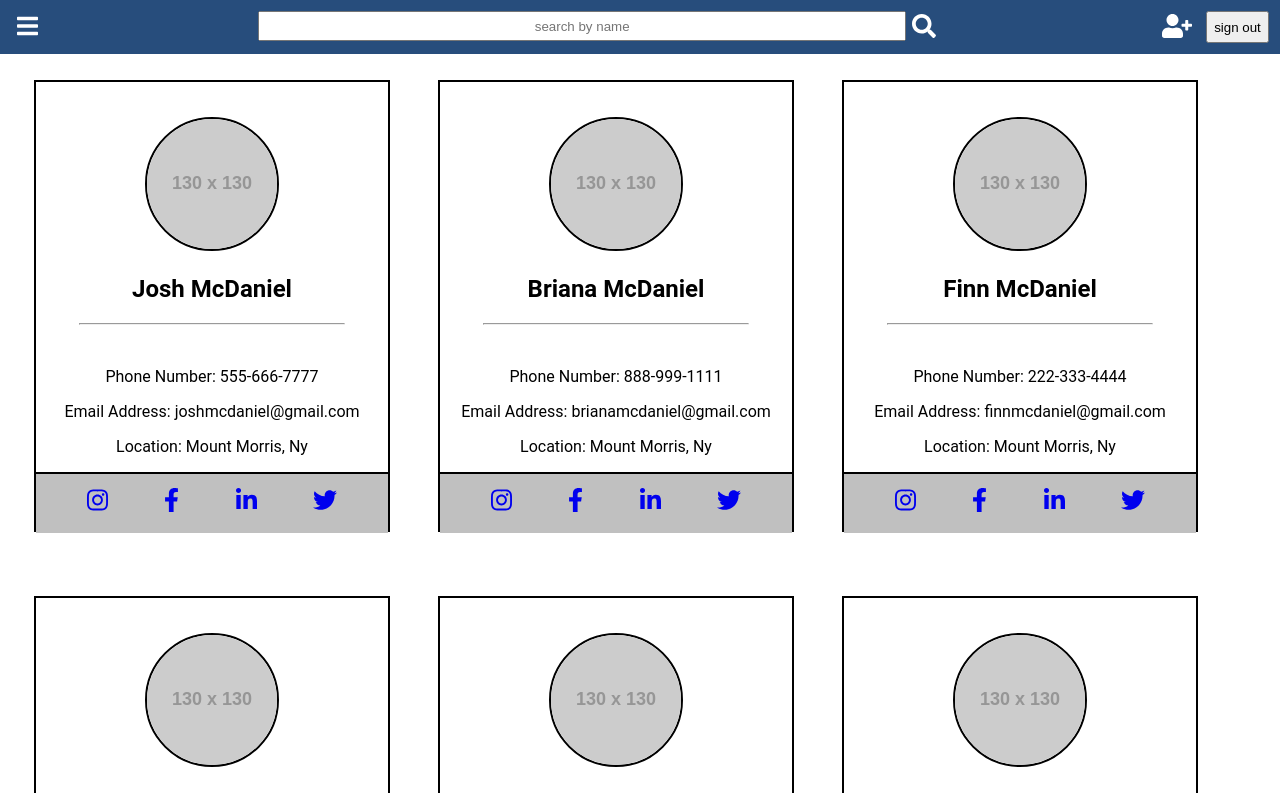
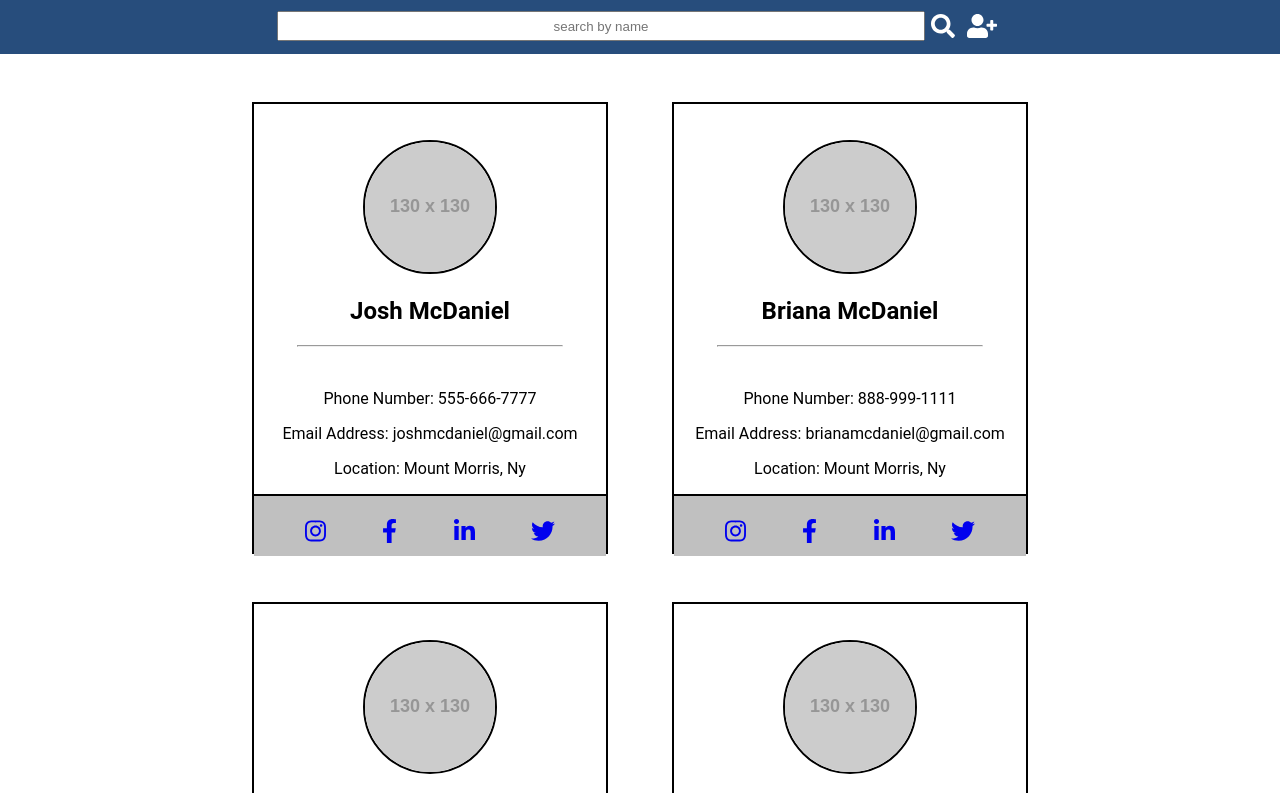
Before and after one commit to mcdanije22/contact_app, a React (Create React App) app: page / in a window 1280 px wide. Shown: the top 793 px of the page. Built offline with nearby package versions, Linux system fonts and the light colour scheme.

Commit message:
css fixes

```diff
--- a/src/App.js
+++ b/src/App.js
@@ -38,20 +38,7 @@ class App extends Component {
             }
     }
 
-  //functions for sidebar start//
-  hideSide = () =>{
-    if(this.state.toggle){
-    this.setState(
-        {toggle:false}
-    )}
-    else{
-        this.setState({toggle:true})
-    }
-}
-onclick = () =>{
-  this.setState({toggle:false})
-}
-  //functions for sidebar end//
+
 
   //functions for modal start//
 addModalToggle = () => {
@@ -128,11 +115,8 @@ event.preventDefault();
       <div className='container'>
         <NavBar
         modalToggle={this.addModalToggle}
-        hideSide={this.hideSide}
-        toggle={this.state.toggle}
         search={this.searchFieldChange}
         />
-        <SideBar  toggle={this.state.toggle} />
         <AddForm
         clear={this.clearBtn}
         closeModal={this.closeModalToggle}
@@ -150,7 +134,6 @@ event.preventDefault();
         />
         <ContactList
         contacts={filteredContacts}
-        toggle={this.state.toggle}
         />
       </div>
     );
--- a/src/components/Contacts/ContactList.js
+++ b/src/components/Contacts/ContactList.js
@@ -1,13 +1,11 @@
 import React from 'react';
 import ContactCard from './ContactCard';
 
-const ContactList = ({contacts,toggle}) =>{
+const ContactList = ({contacts}) =>{
 
-        const moved = {
-            justifyContent: toggle? 'center' :'flex-end'
-        }
+
     return (
-        <div className = 'contactDisplay' style={moved}>
+        <div className = 'contactDisplay' >
         {contacts.map((user,i) =>{
             return (
                 <ContactCard
--- a/src/components/Menu/NavBar.js
+++ b/src/components/Menu/NavBar.js
@@ -1,18 +1,14 @@
 import React from 'react';
 import { FontAwesomeIcon } from '@fortawesome/react-fontawesome';
-import { faBars } from '@fortawesome/free-solid-svg-icons';
 import { faSearch } from '@fortawesome/free-solid-svg-icons';
 import { faUserPlus } from '@fortawesome/free-solid-svg-icons';
 
 
-const NavBar = ({hideSide,modalToggle,search}) =>{
+const NavBar = ({modalToggle,search}) =>{
 
     return (
         <div className ='nav' >
 
-            <button className = 'sideBarToggle'  onClick = {hideSide} >
-            <FontAwesomeIcon icon={faBars} />
-            </button>
             <input type= "text" placeholder='search by name' className='search' name='search' onChange={search}></input><button className='searchBtn'>
             <FontAwesomeIcon icon={faSearch} />
             </button>
@@ -20,7 +16,6 @@ const NavBar = ({hideSide,modalToggle,search}) =>{
             <FontAwesomeIcon icon={faUserPlus} />
 
             </button>
-            <button className='signOut'> sign out</button>
 
         </div>
     );
--- a/src/style.css
+++ b/src/style.css
@@ -53,28 +53,18 @@ a {
 /* nav bar */
 .nav {
     display:flex;
-    justify-content: space-between;
+    justify-content: center;
     background-color:#274D7C;
     color: white;
     height: 2.0rem;
     padding:.7rem;
     }
-/*margin issues*/
-.sideBarToggle{
 
-    }
 .search {
     width: 40rem;
     height: 1.5rem;
     text-align: center;
-    margin-left:auto;
     }
-.addContact {
-margin-left:auto
-}
-.signOut {
-    margin-left:.5rem;
-}
     /* modal */
 .modal {
     display: flex;
@@ -142,9 +132,6 @@ hr {
     justify-content: flex-end;
 }
 .close{
-    /*position: fixed;
-    top:0;
-    right:0;*/
     font-size:3rem;
     border:none;
     margin-left:22%;
@@ -154,7 +141,8 @@ hr {
 .contactDisplay {
     display:flex;
     flex-wrap:wrap;
-    margin:2%;
+    justify-content:center;
+    padding: 3rem;
 }
 
 .contactCard {
@@ -165,11 +153,10 @@ hr {
     height: 28rem;
     width: 22rem;
     /*issues with aligning in center*/
-    margin-right:3rem;
-    margin-bottom:4rem;
+   /* margin-right:3rem;*/
+    margin: 0 2rem 3rem 2rem;
     border: 2px solid black;
-
-
+    display: inline-block;
 }
 .contactPhoto{
     border-radius: 50%;
@@ -188,7 +175,6 @@ hr {
     background-color:silver;
     height:3rem;
     padding-top:.75rem;
-    padding-bottom: 5%;
 }
 .instagram, .facebook,.linkedin, .twitter {
     border:none;
```
